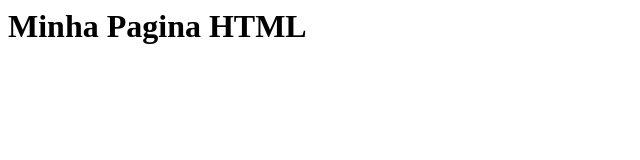
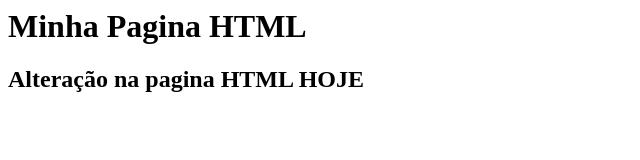
Before and after one commit to marciohesteveslopes/gama-no-github, a plain HTML site: page index.html in a window 1280 px wide. Shown: the whole page, without its empty margins (0-640 px from the left). Drawn offline with Linux system fonts and the light colour scheme.

Commit message:
arquivo index.html atualizado novamente

```diff
--- a/index.html
+++ b/index.html
@@ -1,5 +1,6 @@
 <html>
     <body>
         <h1> Minha Pagina HTML</h1>
+        <h2> Alteração na pagina HTML HOJE</h2>
     </body>
 </html>
```
